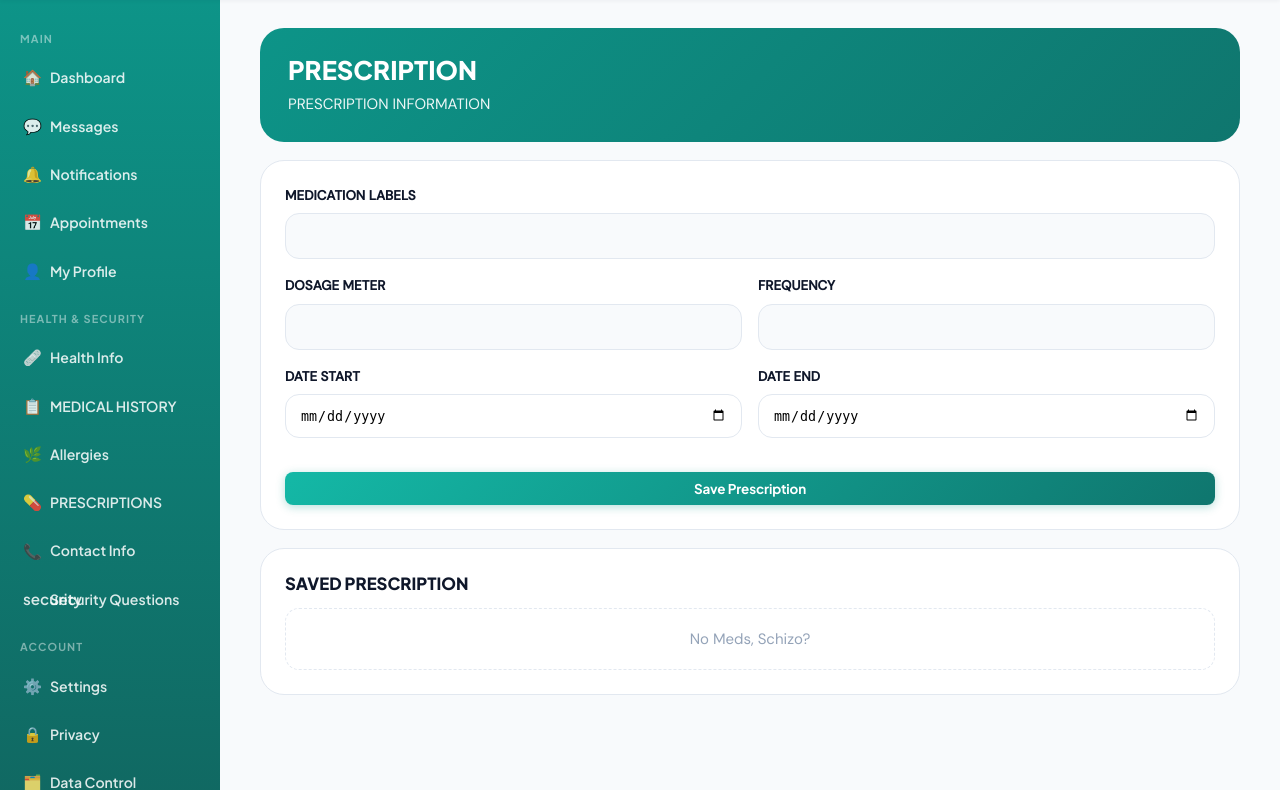
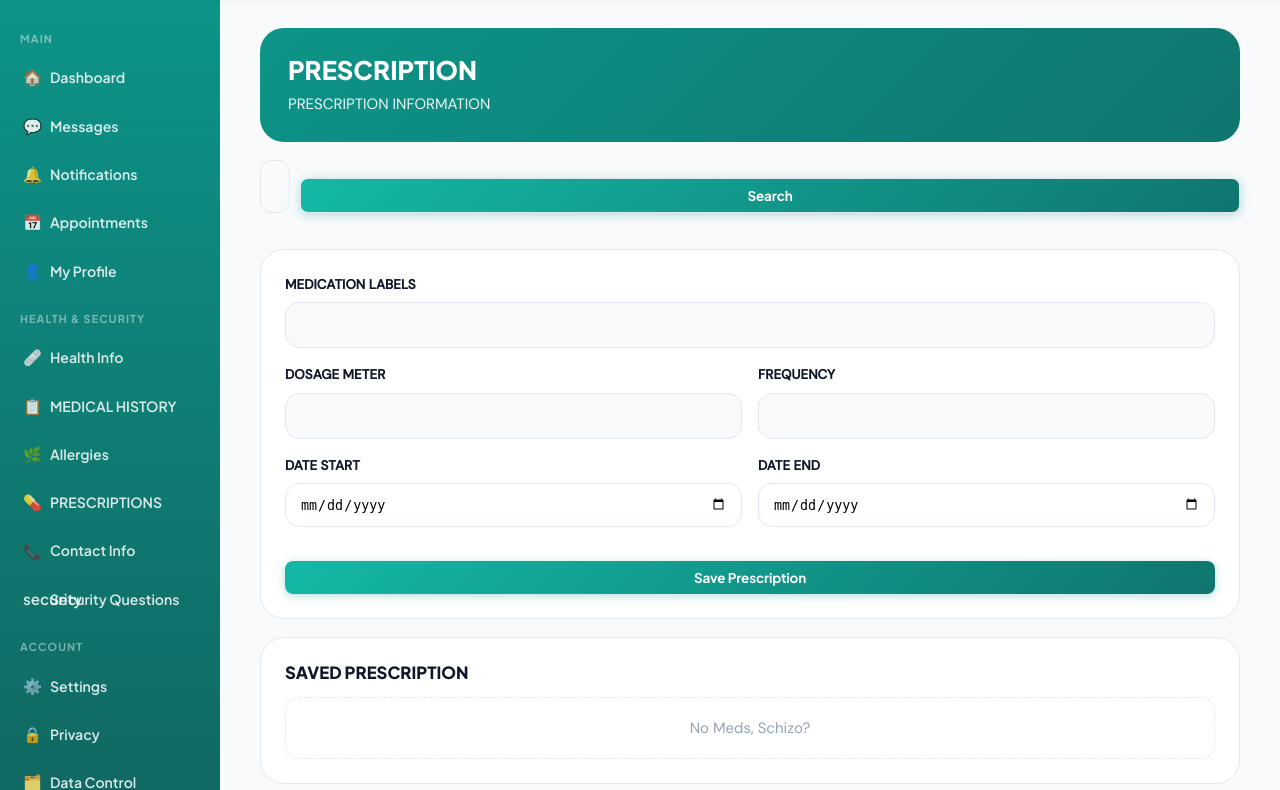
Before and after one commit to TheBobGottfriedFan/CS310_GROUP03, a Django app: template portal/templates/portal/prescriptions.html in a window 1280 px wide. Shown: the part 62-852 px from the top of the page. Run offline with Django 4.2, Linux system fonts and the light colour scheme; the template is opened without the code that fills it, so the values that code supplies are empty; parts of the project's set-up code (start-up, migrations or seed data) failed here and were passed over.

Commit message:
Update prescriptions.html
kindly

```diff
--- a/portal/templates/portal/prescriptions.html
+++ b/portal/templates/portal/prescriptions.html
@@ -6,6 +6,16 @@
     <h1 style="margin:0 0 6px; font-size:1.6rem; font-weight:900;">PRESCRIPTION</h1>
     <p style="margin:0; opacity:0.92;">PRESCRIPTION INFORMATION</p>
   </div>
+  <form method="GET" action="{% url 'portal:prescriptions' %}" style="margin-bottom:18px; display:flex; gap:10px;">
+    <input
+      type="text"
+      name="q"
+      value="{{ search_query|default:'' }}"
+      placeholder="Search prescriptions..."
+      style="flex:1; padding:12px 14px; border:1px solid var(--border); border-radius:12px;"
+    >
+    <button class="btn btn-secondary btn-sm" type="submit">Search</button>
+  </form>
   {% if error %}
     <div style="padding:14px 16px; border-radius:14px; border:1px solid var(--border); background:rgba(239,68,68,0.10); color:var(--gray-800);">
       {{ error }}
```
